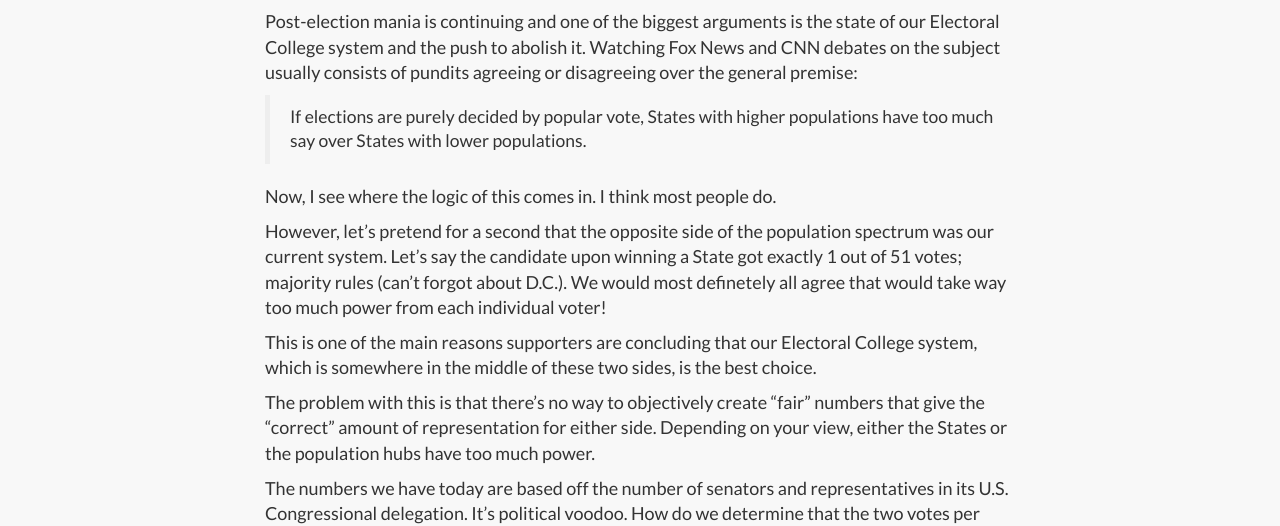
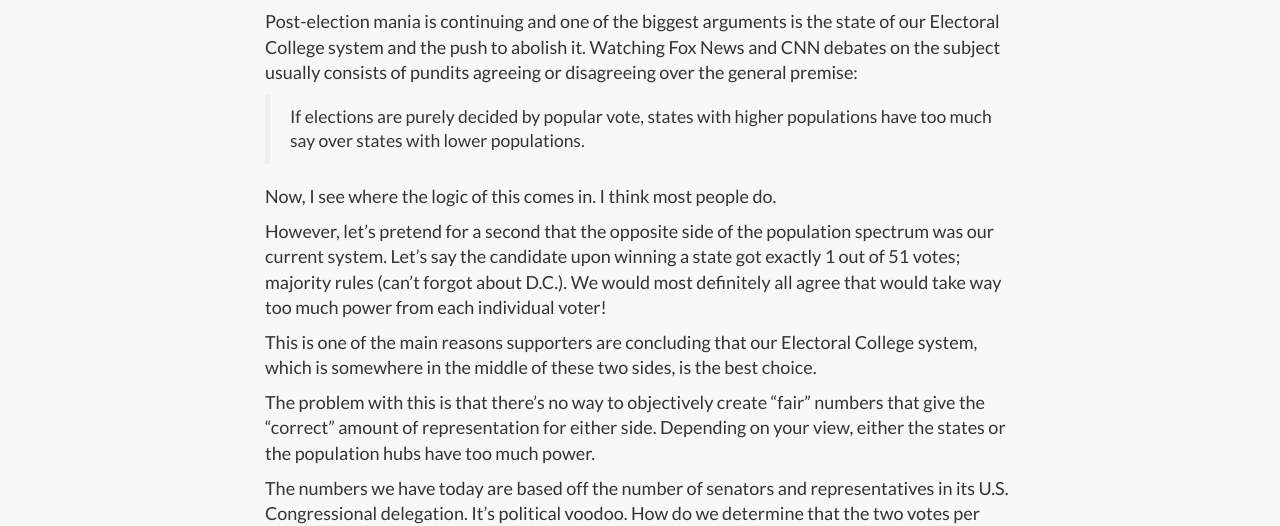
Before and after one commit to benjiyamin/benjiyamin.github.io, a Jekyll site: the page built from _posts/2016-12-24-subjectivity-out-of-politics.md, in a window 1280 px wide and 900 px high, scrolled down 482 px. Shown: the part 154-680 px from the top of the window. Built offline with Jekyll 4.4.1, drawn with Linux system fonts in a browser that asks for light colours.

Commit message:
fixed some typos

```diff
--- a/_posts/2016-12-24-subjectivity-in-politics.md
+++ b/_posts/2016-12-24-subjectivity-out-of-politics.md
@@ -10,20 +10,20 @@ Post-election mania is continuing and one of the biggest arguments is the state
 push to abolish it. Watching Fox News and CNN debates on the subject usually consists of pundits agreeing or disagreeing
 over the general premise:
 
-> If elections are purely decided by popular vote, States with higher populations have too much say over States with
+> If elections are purely decided by popular vote, states with higher populations have too much say over states with
 lower populations.
 
 Now, I see where the logic of this comes in. I think most people do.
 
 However, let's pretend for a second that the opposite side of the population spectrum was our current system. Let's say
-the candidate upon winning a State got exactly 1 out of 51 votes; majority rules (can't forgot about D.C.). We would
-most definetely all agree that would take way too much power from each individual voter!
+the candidate upon winning a state got exactly 1 out of 51 votes; majority rules (can't forgot about D.C.). We would
+most definitely all agree that would take way too much power from each individual voter!
 
 This is one of the main reasons supporters are concluding that our Electoral College system, which is somewhere in the
 middle of these two sides, is the best choice.
 
 The problem with this is that there's no way to objectively create "fair" numbers that give the "correct" amount of
-representation for either side. Depending on your view, either the States or the population hubs have too much power.
+representation for either side. Depending on your view, either the states or the population hubs have too much power.
 
 The numbers we have today are based off the number of senators and representatives in its U.S. Congressional delegation.
 It's political voodoo. How do we determine that the two votes per state that we weigh in with the population-based votes
```
